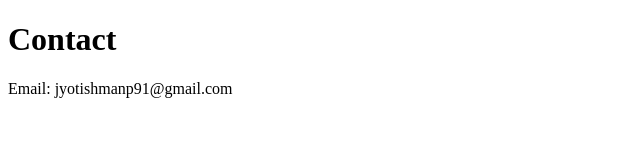
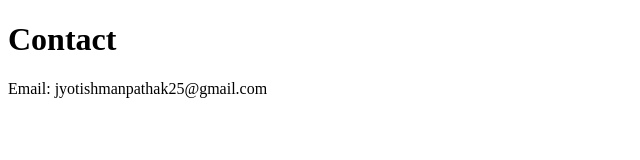
Before and after one commit to jyotishman-web/jyotishman-web.github.io, a plain HTML site: page contact.html in a window 1280 px wide. Shown: the full height of the page, 0-640 px from the left. Drawn offline with Linux system fonts and the light colour scheme.

Commit message:
Update contact.html

```diff
--- a/contact.html
+++ b/contact.html
@@ -6,7 +6,7 @@
 <body>
   <h1>Contact</h1>
   <p>
-    Email: jyotishmanp91@gmail.com
+    Email: jyotishmanpathak25@gmail.com
   </p>
 </body>
 </html>
```
